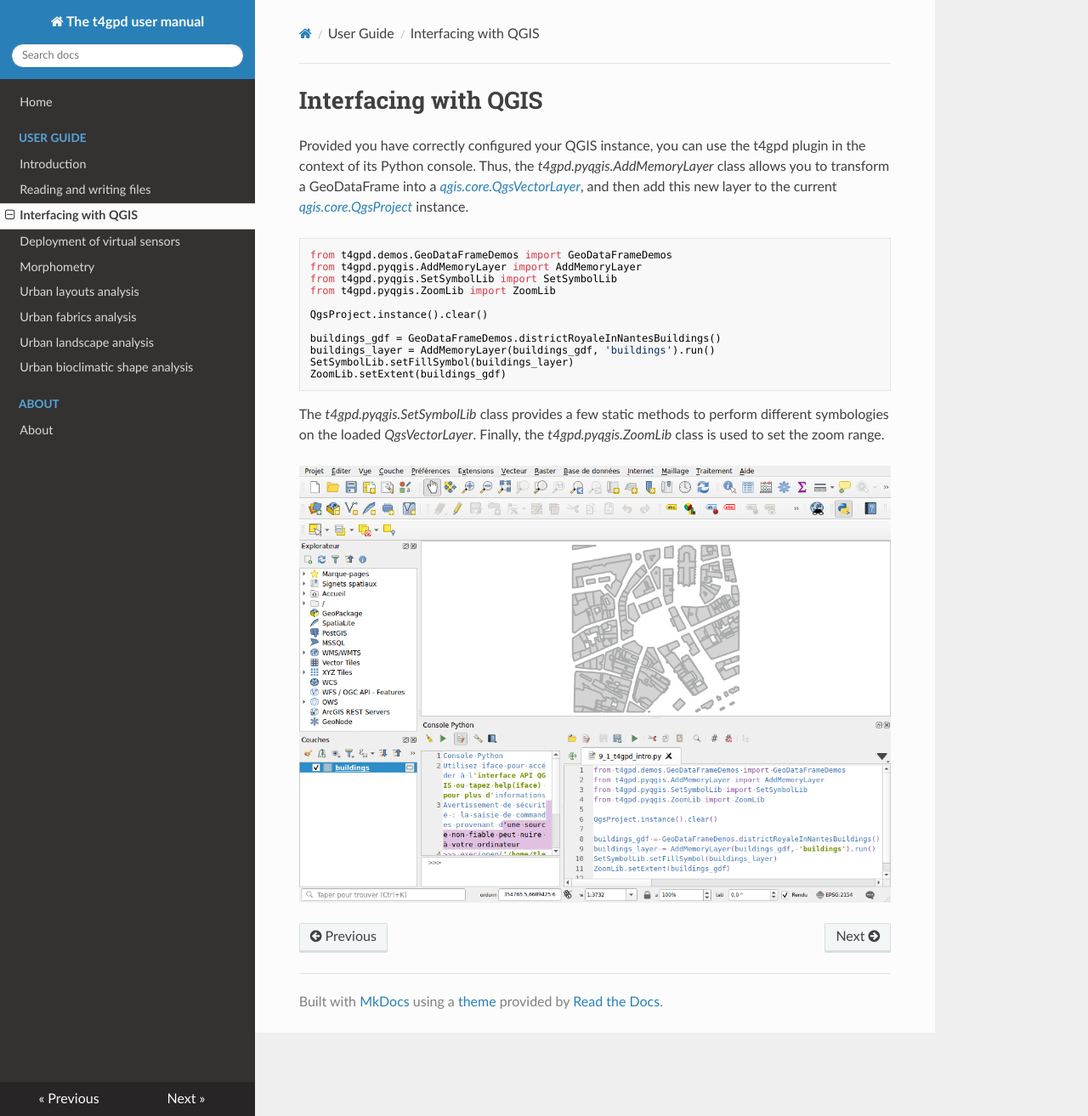
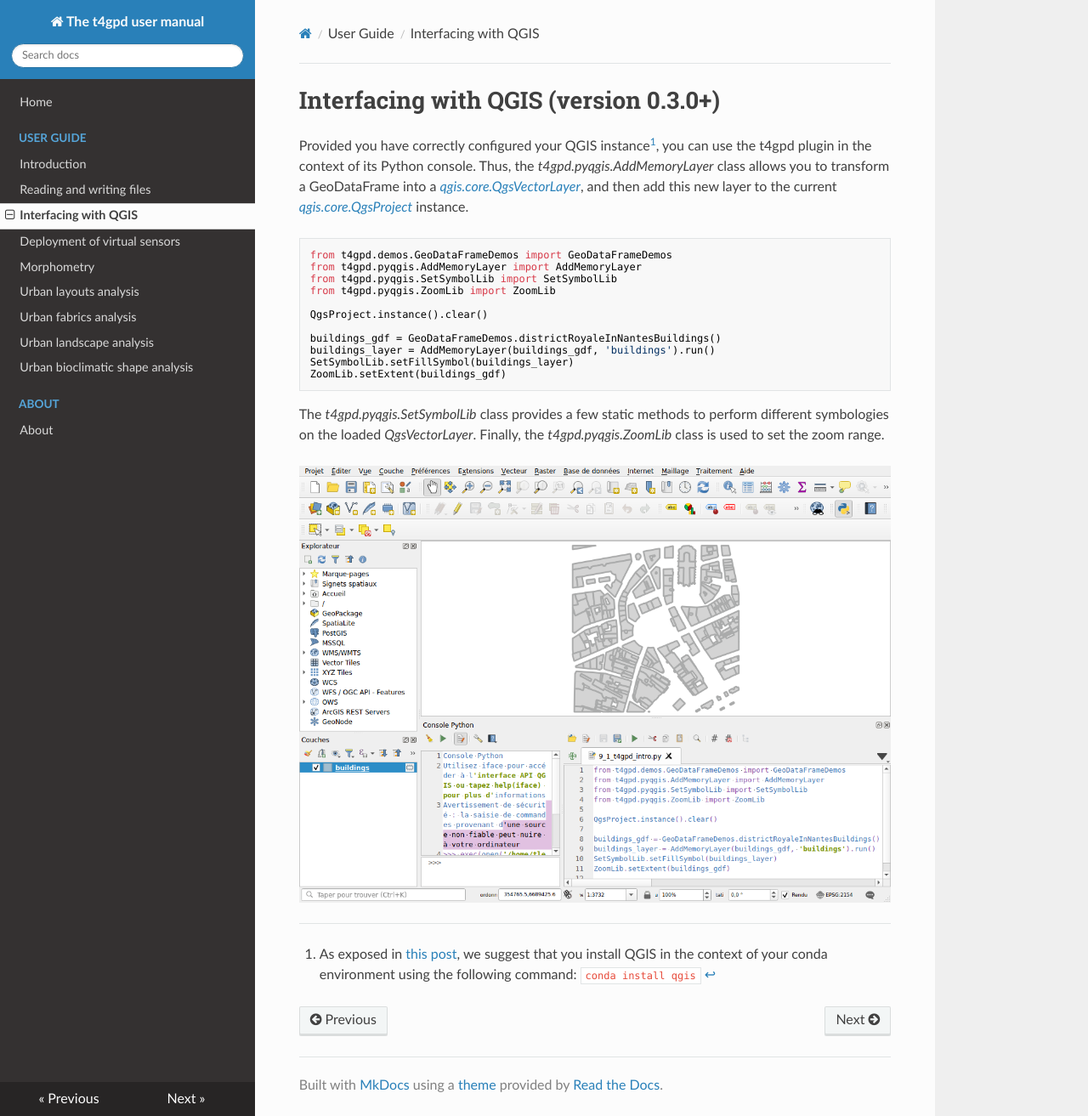
Before and after one commit to thomas-leduc/t4gpd-docs, an MkDocs documentation site: the page built from docs/pyqgis.md, in a window 1280 px wide and 1313 px high. Shown: the whole window at 85% size. Built offline with MkDocs 1.6.1, drawn with Linux system fonts in a browser that asks for light colours; nearby versions of some CDN libraries.

Commit message:
Add new footnote in the pyqgis.md file

````diff
--- a/docs/pyqgis.md
+++ b/docs/pyqgis.md
@@ -1,13 +1,18 @@
-# Interfacing with QGIS
+# Interfacing with QGIS (version 0.3.0+)
 
-Provided you have correctly configured your QGIS instance, you can use
-the t4gpd plugin in the context of its Python console. Thus, the
+Provided you have correctly configured your QGIS instance[^1], you can
+use the t4gpd plugin in the context of its Python console. Thus, the
 *t4gpd.pyqgis.AddMemoryLayer* class allows you to transform a
 GeoDataFrame into a
 [*qgis.core.QgsVectorLayer*](https://qgis.org/pyqgis/master/core/QgsVectorLayer.html),
 and then add this new layer to the current
 [*qgis.core.QgsProject*](https://qgis.org/pyqgis/master/core/QgsProject.html)
 instance.
+
+[^1]: As exposed in [this
+post](https://gisunchained.wordpress.com/2019/05/29/using-qgis-from-conda/),
+we suggest that you install QGIS in the context of your conda
+environment using the following command: ```conda install qgis```
 
 ```python
 from t4gpd.demos.GeoDataFrameDemos import GeoDataFrameDemos
````
